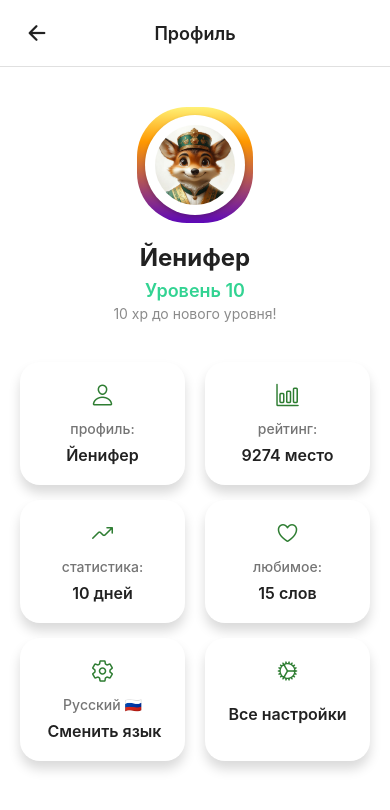
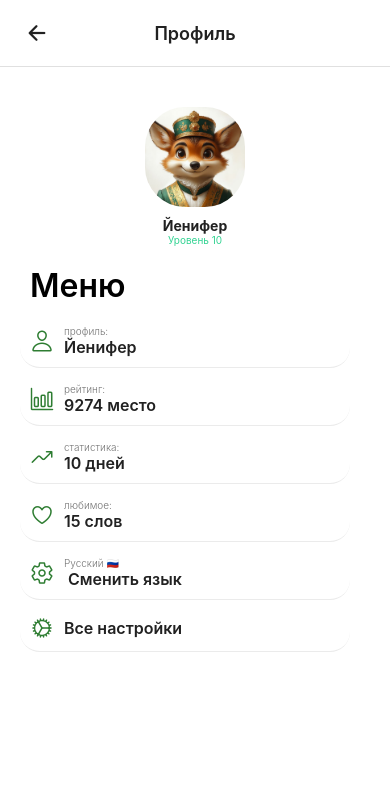
Before and after one commit to TetrobitNewGen/chak-vlevo-chak-vpravo, a React Native app: screen /Profile in a window 390 px wide. Shown: the top 810 px of the page. Built offline with nearby package versions, Linux system fonts and the light colour scheme; what react-native-worklets would draw is missing.

Commit message:
Full Update

```diff
--- a/src/screens/HomeScreen.tsx
+++ b/src/screens/HomeScreen.tsx
@@ -27,13 +27,15 @@ const mockCards: WordCard[] = [
   { id: '2', tatarWord: 'Кош', russianWord: 'Птица', isCorrect: true, difficulty: 'easy' },
   { id: '3', tatarWord: 'Су', russianWord: 'Вода', isCorrect: true, difficulty: 'easy' },
   { id: '4', tatarWord: 'Ат', russianWord: 'Лошадь', isCorrect: true, difficulty: 'medium' },
+
   { id: '5', tatarWord: 'Кит', russianWord: 'Рыба', isCorrect: false, difficulty: 'medium' },
+
   { id: '6', tatarWord: 'Йорт', russianWord: 'Дом', isCorrect: true, difficulty: 'medium' },
   { id: '7', tatarWord: 'Күз', russianWord: 'Глаз', isCorrect: true, difficulty: 'hard' },
   { id: '8', tatarWord: 'Кул', russianWord: 'Рука', isCorrect: true, difficulty: 'hard' },
   { id: '9', tatarWord: 'Аяк', russianWord: 'Нога', isCorrect: true, difficulty: 'easy' },
   { id: '10', tatarWord: 'Баш', russianWord: 'Голова', isCorrect: true, difficulty: 'easy' },
-  { id: '11', tatarWord: 'Күңел', russianWord: 'Сердце', isCorrect: true, difficulty: 'medium' },
+  { id: '11', tatarWord: 'Йөрәк', russianWord: 'Сердце', isCorrect: true, difficulty: 'medium' },
   { id: '12', tatarWord: 'Күк', russianWord: 'Небо', isCorrect: true, difficulty: 'easy' },
   { id: '13', tatarWord: 'Җир', russianWord: 'Земля', isCorrect: true, difficulty: 'medium' },
   { id: '14', tatarWord: 'Кояш', russianWord: 'Солнце', isCorrect: true, difficulty: 'medium' },
@@ -47,7 +49,7 @@ const mockCards: WordCard[] = [
   { id: '22', tatarWord: 'Сыер', russianWord: 'Корова', isCorrect: true, difficulty: 'medium' },
   { id: '23', tatarWord: 'Куян', russianWord: 'Заяц', isCorrect: true, difficulty: 'medium' },
   { id: '24', tatarWord: 'Аю', russianWord: 'Медведь', isCorrect: true, difficulty: 'hard' },
-  { id: '25', tatarWord: 'Кыргый', russianWord: 'Волк', isCorrect: true, difficulty: 'hard' },
+  { id: '25', tatarWord: 'Бүре', russianWord: 'Волк', isCorrect: true, difficulty: 'hard' },
   // Неправильные переводы для усложнения
   { id: '26', tatarWord: 'Алма', russianWord: 'Груша', isCorrect: false, difficulty: 'easy' },
   { id: '27', tatarWord: 'Кош', russianWord: 'Рыба', isCorrect: false, difficulty: 'easy' },
@@ -288,6 +290,7 @@ export default function GameScreen() {
           </View>
         </Animated.View>
       </PanGestureHandler>
+
     );
   };
 
@@ -582,18 +585,21 @@ const styles = StyleSheet.create({
     marginHorizontal: 5,
   },
   gameOverContainer: {
-    alignItems: 'center',
+    alignItems: 'flex-start',
+    height: height - 200,
+    width: width - 40,
+    borderRadius: 20,
+    backgroundColor: '#fff',
     padding: 40,
   },
   gameOverText: {
-    fontSize: 24,
+    fontSize: 32,
     fontWeight: 'bold',
     color: colors.text,
-    marginBottom: 20,
-    textAlign: 'center',
+    marginBottom: 10,
   },
   gameOverScoreText: {
-    fontSize: 18,
+    fontSize: 14,
     color: colors.gray,
     marginBottom: 30,
   },
@@ -602,6 +608,7 @@ const styles = StyleSheet.create({
     paddingHorizontal: 30,
     paddingVertical: 15,
     borderRadius: 25,
+
   },
   restartButtonText: {
     color: colors.white,
--- a/src/screens/ProfileScreen.tsx
+++ b/src/screens/ProfileScreen.tsx
@@ -193,16 +193,15 @@ export default function ProfileScreen() {
       <ScrollView style={styles.content} showsVerticalScrollIndicator={false}>
         {/* Profile Section */}
          <View style={styles.profileSection}>
-           <LinearGradient colors={['#FFF176', '#FF9800', '#5D08B8']} locations={[0, 0.3, 1]} style={styles.avatarContainer}>
+           {/* <LinearGradient colors={['#FFF176', '#FF9800', '#5D08B8']} locations={[0, 0.3, 1]} style={styles.avatarContainer}> */}
              <View style={styles.avatarPlaceholder}>
                <Image source={userAvatar} style={styles.profileAvatar} />
              </View>
-           </LinearGradient>
+           {/* </LinearGradient> */}
           <Text style={styles.profileName}>{userName}</Text>
           <Text style={styles.profileLevel}>Уровень 10</Text>
-          <Text style={styles.profileHint}>10 xp до нового уровня!</Text>
         </View>
-
+        <Text style={styles.title}>Меню </Text>
         {/* Cards Grid */}
         <View style={styles.cardsContainer}>
           {profileCards.map((card) => (
@@ -214,8 +213,11 @@ export default function ProfileScreen() {
               <View style={styles.cardIcon}>
                 <Ionicons name={card.icon as any} size={24} color={colors.primary} />
               </View>
+              <View>
+
               <Text style={styles.cardLabel}>{card.label}</Text>
               <Text style={styles.cardValue}>{card.value}</Text>
+              </View>
             </TouchableOpacity>
           ))}
         </View>
@@ -359,6 +361,12 @@ const styles = StyleSheet.create({
     flex: 1,
     backgroundColor: colors.white,
   },
+  title:{
+    paddingVertical: 10,
+    fontWeight: 600,
+    paddingHorizontal: 30,
+    fontSize:32,
+  },
   header: {
     backgroundColor: colors.white,
     paddingHorizontal: 20,
@@ -386,42 +394,29 @@ const styles = StyleSheet.create({
   profileSection: {
     alignItems: 'center',
     paddingVertical: 40,
+    paddingBottom: 10,
     backgroundColor: colors.white,
   },
   avatarContainer: {
-    borderRadius: 50,
-    padding: 8,
-    marginBottom: 20,
+    borderRadius: 1000,
+    marginBottom: 10,
   },
-  avatarPlaceholder: {
+
+  profileAvatar: {
     width: 100,
     height: 100,
-    borderRadius: 50,
-    backgroundColor: colors.white,
-    justifyContent: 'center',
-    alignItems: 'center',
-    shadowColor: colors.black,
-    shadowOffset: { width: 0, height: 2 },
-    shadowOpacity: 0.2,
-    shadowRadius: 4,
-    elevation: 4,
-  },
-  profileAvatar: {
-    width: 80,
-    height: 80,
     borderRadius: 40,
   },
   profileName: {
-    fontSize: 24,
+    paddingTop: 10,
+    fontSize: 14,
     fontWeight: 'bold',
     color: colors.text,
-    marginBottom: 8,
   },
   profileLevel: {
-    fontSize: 18,
+    fontSize: 10,
     color: '#32D392',
-    fontWeight: '600',
-    marginBottom: 4,
+    fontWeight: '400',
   },
   profileHint: {
     color: '#8B8B8B',
@@ -436,33 +431,32 @@ const styles = StyleSheet.create({
     justifyContent: 'space-between',
   },
   card: {
+    display: 'flex',
+    flexDirection: 'row',
+    gap: 10,
+    alignItems: 'center',
+    alignContent: 'flex-start',
     backgroundColor: colors.white,
     borderRadius: 20,
-    padding: 20,
-    marginBottom: 15,
-    shadowColor: colors.black,
-    shadowOffset: { width: 0, height: 8 },
-    shadowOpacity: 0.15,
-    shadowRadius: 12,
-    elevation: 8,
-    width: (width - 60) / 2, // Ширина для 2 карточек в ряду
-    alignItems: 'center',
+    padding: 10,
+    marginBottom: 5,
+    borderBottomColor: '#EBEBEB',
+    borderBottomWidth: 1,
+    width: width - 60, // Ширина для 2 карточек в ряду
   },
   cardIcon: {
-    marginBottom: 12,
+    // marginBottom: 12,
   },
   cardLabel: {
-    fontSize: 14,
+    fontSize: 10,
     color: colors.gray,
-    marginBottom: 8,
-    textAlign: 'center',
-    fontWeight: '500',
+    // marginBottom: 8,
+    fontWeight: '300',
   },
   cardValue: {
     fontSize: 16,
     fontWeight: '600',
     color: colors.text,
-    textAlign: 'center',
   },
   modalOverlay: {
     flex: 1,
```
